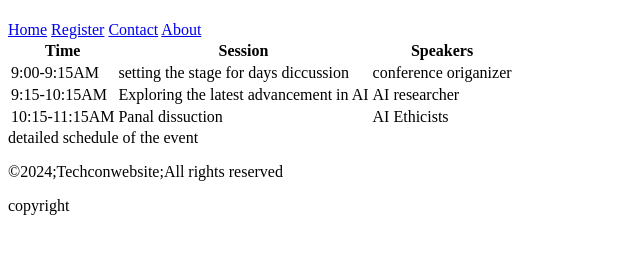
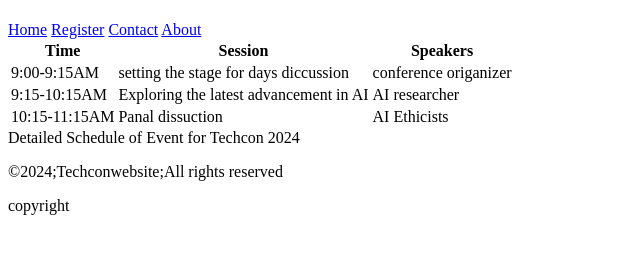
Before and after one commit to Kidist-c/TechCon_HTML, a plain HTML site: page techcon_website/schedule.html in a window 1280 px wide. Shown: the part 59-312 px from the top of the page, without its empty margins (0-640 px from the left). Drawn offline with Linux system fonts and the light colour scheme.

Commit message:
update the file

```diff
--- a/techcon_website/schedule.html
+++ b/techcon_website/schedule.html
@@ -40,7 +40,7 @@
                     <td>AI Ethicists</td>
                 </tr>
             </table>
-            <caption> detailed schedule of the event</caption>
+            <caption> Detailed Schedule of Event for Techcon 2024 </caption>
         </main>
         <footer>
             <p>&copy;2024;Techconwebsite;All rights reserved</p>
```
